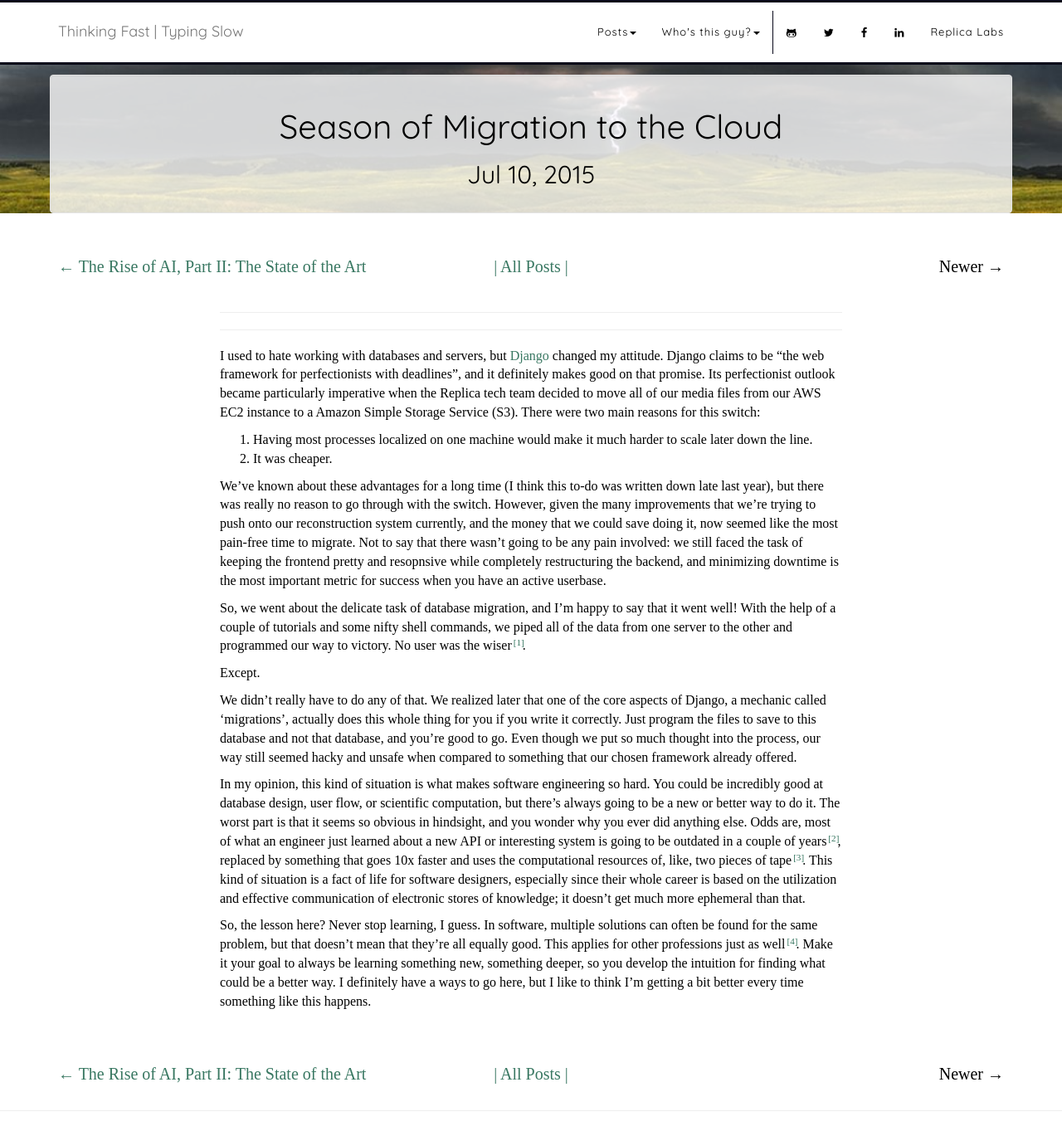
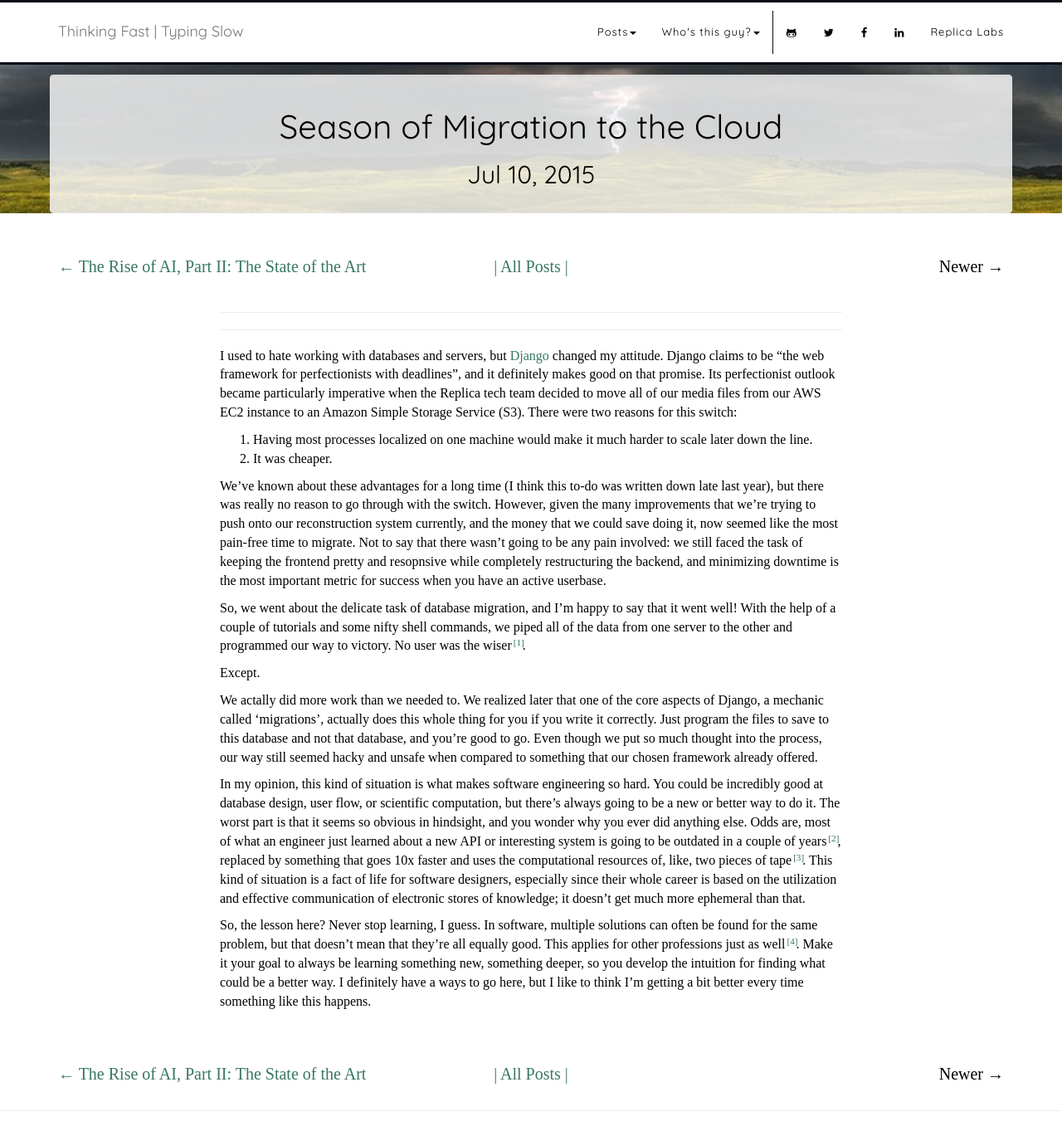
Before and after one commit to bminortx/bminortx.github.io, a Jekyll site: the page built from _posts/2015-07-10-Season-of-Migration-to-the-Cloud.md, in a window 1280 px wide and 1369 px high. Shown: the whole window at 83% size. Built offline with Jekyll 4.4.1, drawn with Linux system fonts in a browser that asks for light colours; nearby versions of some CDN libraries; some web fonts are replaced; comment, search, counter and statistics services are not loaded.

Commit message:
Small edit to post

```diff
--- a/_posts/2015-07-10-Season-of-Migration-to-the-Cloud.md
+++ b/_posts/2015-07-10-Season-of-Migration-to-the-Cloud.md
@@ -7,7 +7,7 @@ image: "images/season_of_migration/storm.jpg"
 preview: "Software engineering is hard."
 ---
 
-I used to hate working with databases and servers, but [Django](https://www.djangoproject.com/) changed my attitude. Django claims to be "the web framework for perfectionists with deadlines", and it definitely makes good on that promise. Its perfectionist outlook became particularly imperative when the Replica tech team decided to move all of our media files from our AWS EC2 instance to a Amazon Simple Storage Service (S3). There were two main reasons for this switch:
+I used to hate working with databases and servers, but [Django](https://www.djangoproject.com/) changed my attitude. Django claims to be "the web framework for perfectionists with deadlines", and it definitely makes good on that promise. Its perfectionist outlook became particularly imperative when the Replica tech team decided to move all of our media files from our AWS EC2 instance to an Amazon Simple Storage Service (S3). There were two reasons for this switch:
 
 1. Having most processes localized on one machine would make it much harder to scale later down the line.
 2. It was cheaper.
@@ -20,7 +20,7 @@ Unless they tried to download that one video.
 
 Except.
 
-We didn't really have to do any of that. We realized later that one of the core aspects of Django, a mechanic called 'migrations', actually does this whole thing for you if you write it correctly. Just program the files to save to this database and not that database, and you're good to go. Even though we put so much thought into the process, our way still seemed hacky and unsafe when compared to something that our chosen framework already offered.
+We actally did more work than we needed to. We realized later that one of the core aspects of Django, a mechanic called 'migrations', actually does this whole thing for you if you write it correctly. Just program the files to save to this database and not that database, and you're good to go. Even though we put so much thought into the process, our way still seemed hacky and unsafe when compared to something that our chosen framework already offered.
 
 In my opinion, this kind of situation is what makes software engineering so hard. You could be incredibly good at database design, user flow, or scientific computation, but there's always going to be a new or better way to do it. The worst part is that it seems so obvious in hindsight, and you wonder why you ever did anything else. Odds are, most of what an engineer just learned about a new API or interesting system is going to be outdated in a couple of years<span class="ref"><span class="refnum">[2]</span><span class="refbody">
 Though if you program for the government, you're probably OK for at least 10.
```
